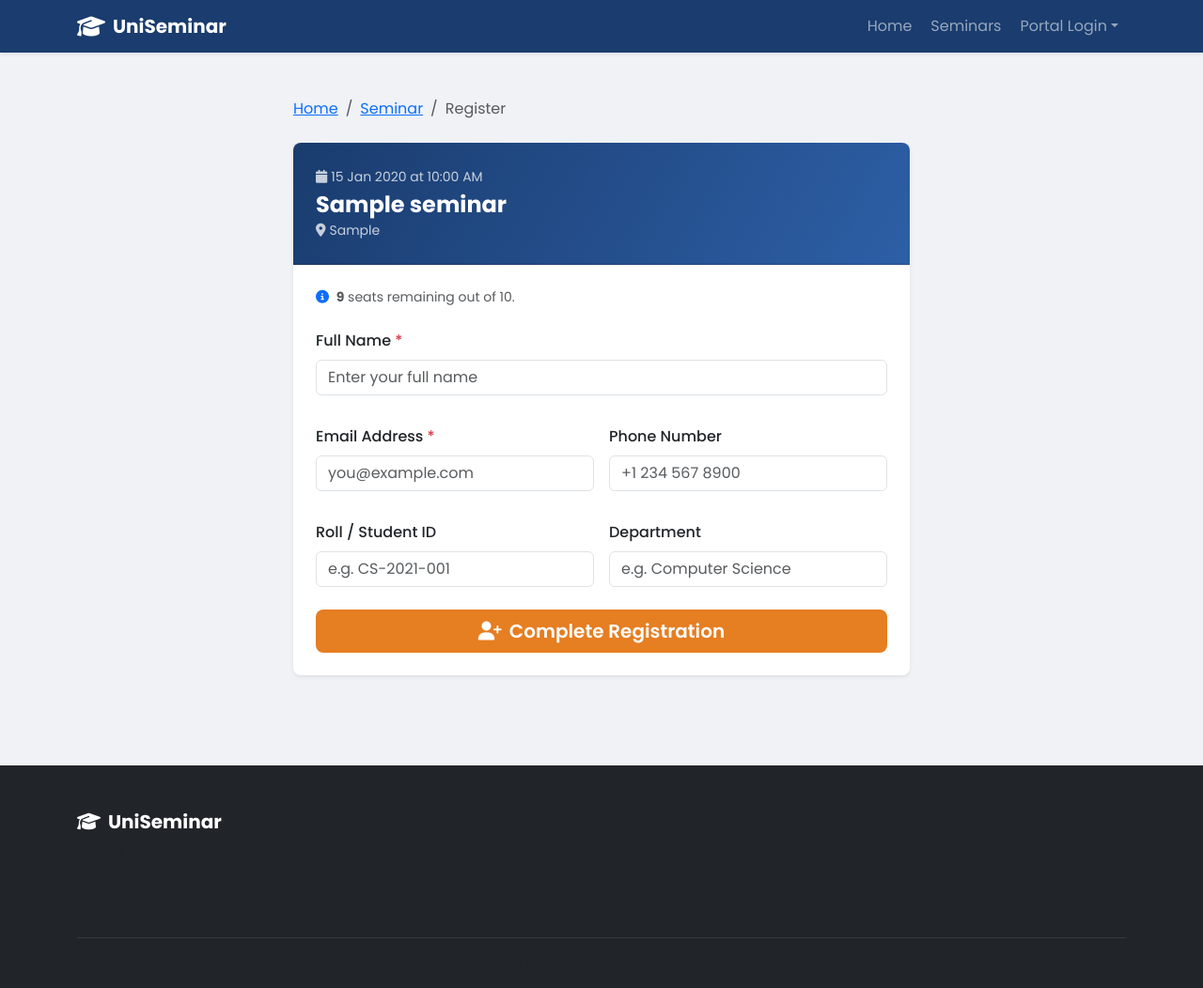
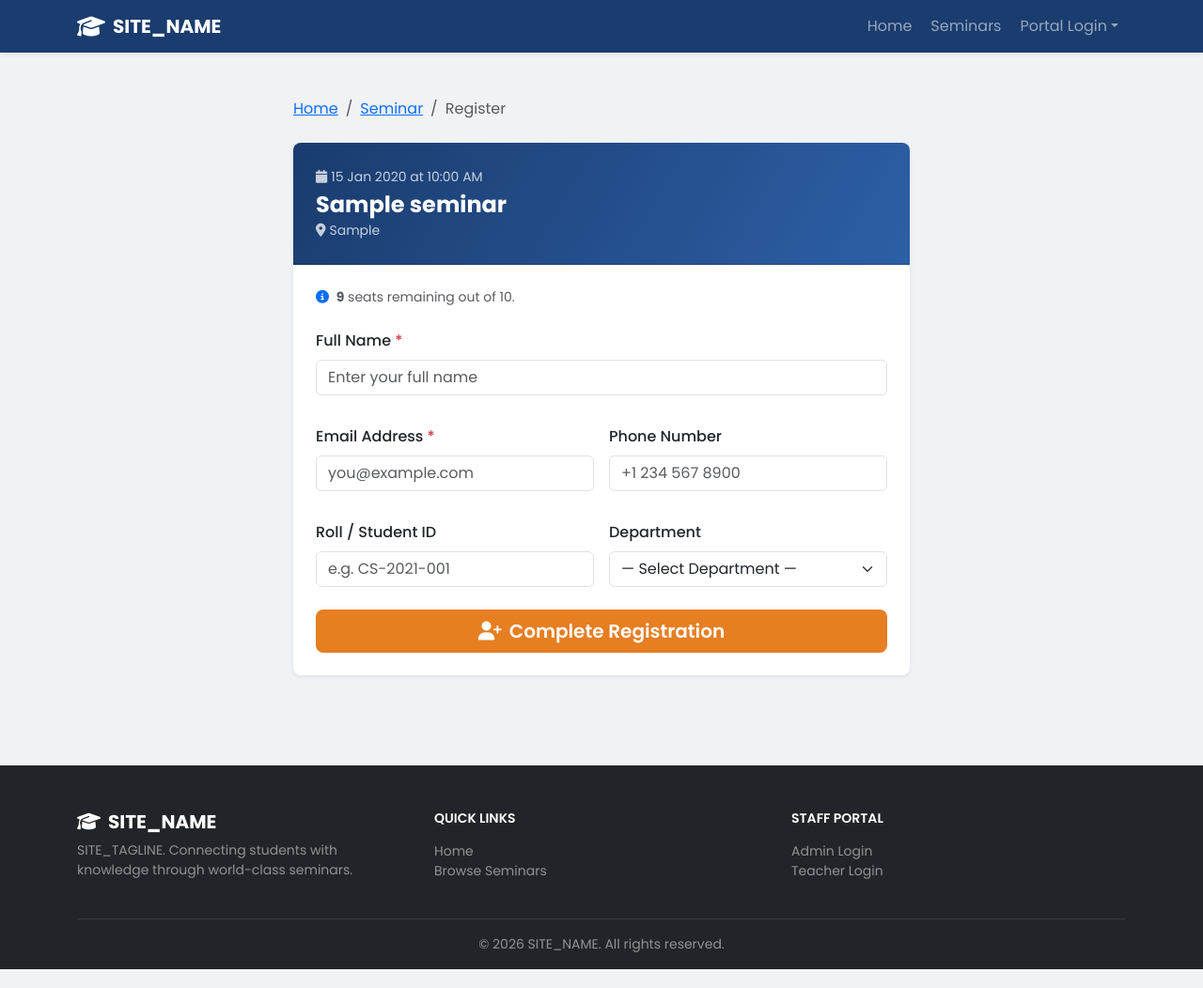
Before and after one commit to asheersaeed720/seminar-management-system, a PHP site: page /seminar-management-system/register.php?seminar_id=1 in a window 1280 px wide. Shown: the whole page at 94% size. Run offline with PHP 8.4, Linux system fonts and the light colour scheme; the visitor is signed in with stand-in values (Sample User, id 1); tables that the repository leaves empty hold one stand-in row (values such as "Sample post"); some libraries are stand-ins or nearby versions.

Commit message:
Refactor site configuration, enhance footer styling, update registration form to use dropdown for departments, and add Docker support files.

```diff
--- a/assets/css/style.css
+++ b/assets/css/style.css
@@ -189,6 +189,9 @@
 
 .capacity-bar { height: 6px; border-radius: 3px; }
 
+/* ── Footer links ─────────────────────────────────────────── */
+.footer-link:hover { color: #fff !important; }
+
 @media (max-width: 768px) {
   #sidebar { position: fixed; z-index: 1040; }
   .sidebar-collapsed #sidebar { width: var(--sidebar-w); }
--- a/includes/config.php
+++ b/includes/config.php
@@ -1,12 +1,12 @@
 <?php
 // ── Site Configuration ──────────────────────────────────────
-define('BASE_URL',  '');
-define('SITE_NAME', 'UniSeminar');
+define('BASE_URL',  getenv('BASE_URL') ?: '');
+define('SITE_NAME', 'Seminar Track');
 define('SITE_TAGLINE', 'University Seminar Management System');
 
 // ── Database ─────────────────────────────────────────────────
-define('DB_HOST',    'localhost');
-define('DB_NAME',    'seminar_db');
-define('DB_USER',    'root');
-define('DB_PASS',    '');
+define('DB_HOST',    getenv('DB_HOST')    ?: 'localhost');
+define('DB_NAME',    getenv('DB_NAME')    ?: 'seminar_db');
+define('DB_USER',    getenv('DB_USER')    ?: 'root');
+define('DB_PASS',    getenv('DB_PASS')    ?: '');
 define('DB_CHARSET', 'utf8mb4');
--- a/includes/public_footer.php
+++ b/includes/public_footer.php
@@ -4,26 +4,26 @@
   <div class="container">
     <div class="row g-4">
       <div class="col-md-4">
-        <h5 class="fw-bold"><i class="fa-solid fa-graduation-cap me-2"></i><?= SITE_NAME ?></h5>
-        <p class="text-muted small"><?= SITE_TAGLINE ?>. Connecting students with knowledge through world-class seminars.</p>
+        <h5 class="fw-bold text-white"><i class="fa-solid fa-graduation-cap me-2"></i><?= SITE_NAME ?></h5>
+        <p class="text-white-50 small"><?= SITE_TAGLINE ?>. Connecting students with knowledge through world-class seminars.</p>
       </div>
       <div class="col-md-4">
-        <h6 class="fw-semibold text-uppercase text-muted small mb-3">Quick Links</h6>
+        <h6 class="fw-semibold text-uppercase text-white small mb-3">Quick Links</h6>
         <ul class="list-unstyled small">
-          <li><a href="<?= BASE_URL ?>/" class="text-muted text-decoration-none">Home</a></li>
-          <li><a href="<?= BASE_URL ?>/seminars.php" class="text-muted text-decoration-none">Browse Seminars</a></li>
+          <li><a href="<?= BASE_URL ?>/" class="text-white-50 text-decoration-none footer-link">Home</a></li>
+          <li><a href="<?= BASE_URL ?>/seminars.php" class="text-white-50 text-decoration-none footer-link">Browse Seminars</a></li>
         </ul>
       </div>
       <div class="col-md-4">
-        <h6 class="fw-semibold text-uppercase text-muted small mb-3">Staff Portal</h6>
+        <h6 class="fw-semibold text-uppercase text-white small mb-3">Staff Portal</h6>
         <ul class="list-unstyled small">
-          <li><a href="<?= BASE_URL ?>/admin/login.php" class="text-muted text-decoration-none">Admin Login</a></li>
-          <li><a href="<?= BASE_URL ?>/teacher/login.php" class="text-muted text-decoration-none">Teacher Login</a></li>
+          <li><a href="<?= BASE_URL ?>/admin/login.php" class="text-white-50 text-decoration-none footer-link">Admin Login</a></li>
+          <li><a href="<?= BASE_URL ?>/teacher/login.php" class="text-white-50 text-decoration-none footer-link">Teacher Login</a></li>
         </ul>
       </div>
     </div>
     <hr class="border-secondary mt-4">
-    <p class="text-center text-muted small mb-0">&copy; <?= date('Y') ?> <?= SITE_NAME ?>. All rights reserved.</p>
+    <p class="text-center text-white-50 small mb-0">&copy; <?= date('Y') ?> <?= SITE_NAME ?>. All rights reserved.</p>
   </div>
 </footer>
 
--- a/register.php
+++ b/register.php
@@ -112,9 +112,31 @@
           </div>
           <div class="col-md-6 mb-3">
             <label class="form-label fw-medium">Department</label>
-            <input type="text" name="department" class="form-control"
-                   placeholder="e.g. Computer Science"
-                   value="<?= e($_POST['department'] ?? '') ?>">
+            <select name="department" class="form-select">
+              <option value="">— Select Department —</option>
+              <?php
+              $departments = [
+                  'Computer Science',
+                  'Information Technology',
+                  'Software Engineering',
+                  'Electrical Engineering',
+                  'Mechanical Engineering',
+                  'Civil Engineering',
+                  'Business Administration',
+                  'Economics',
+                  'Mathematics',
+                  'Physics',
+                  'Chemistry',
+                  'Biology',
+                  'Psychology',
+                  'Education',
+                  'Other',
+              ];
+              $selectedDept = $_POST['department'] ?? '';
+              foreach ($departments as $d): ?>
+              <option value="<?= e($d) ?>" <?= $selectedDept === $d ? 'selected' : '' ?>><?= e($d) ?></option>
+              <?php endforeach; ?>
+            </select>
           </div>
         </div>
 
```
Also changed, not shown: 3 other files.
